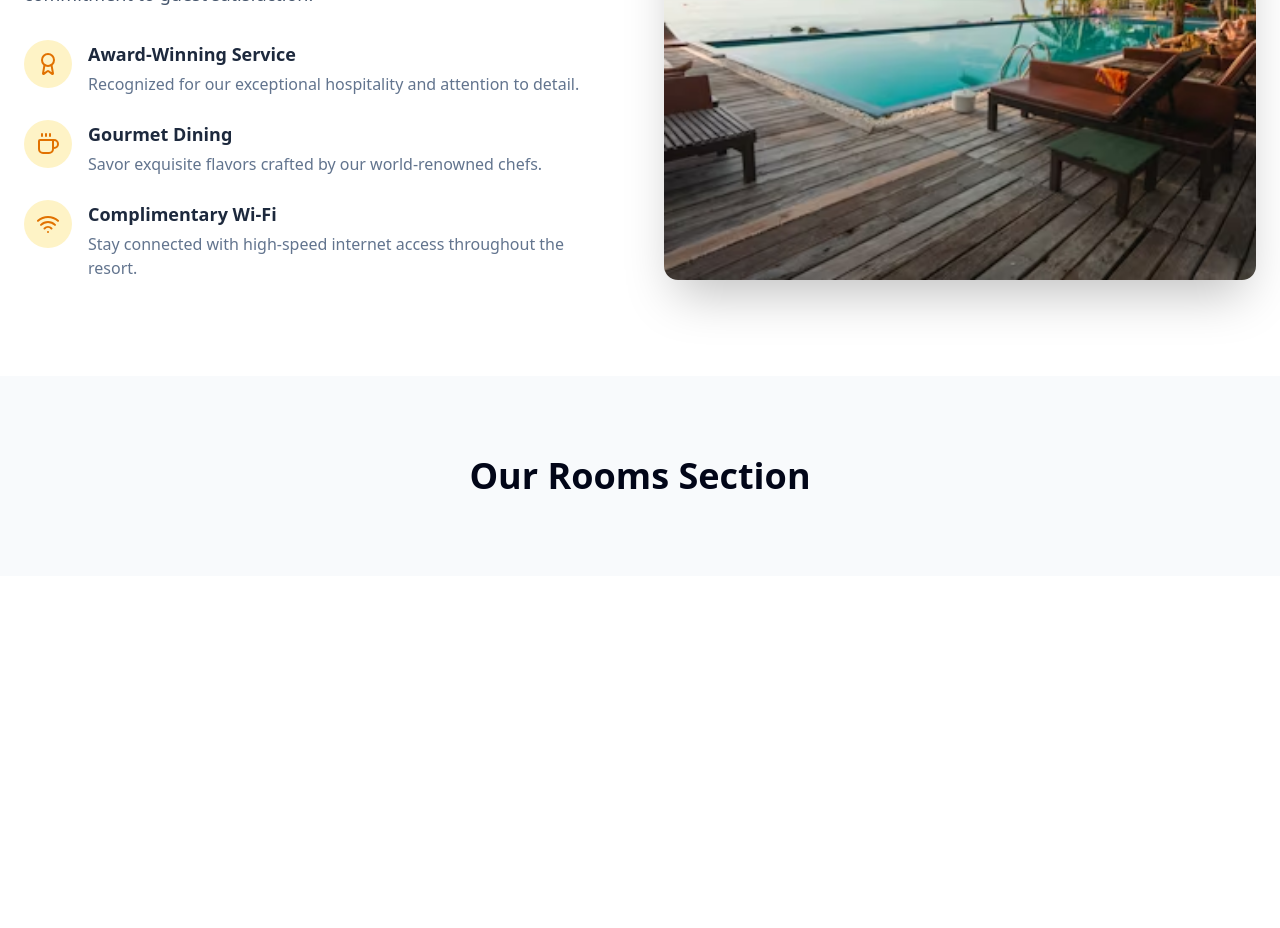
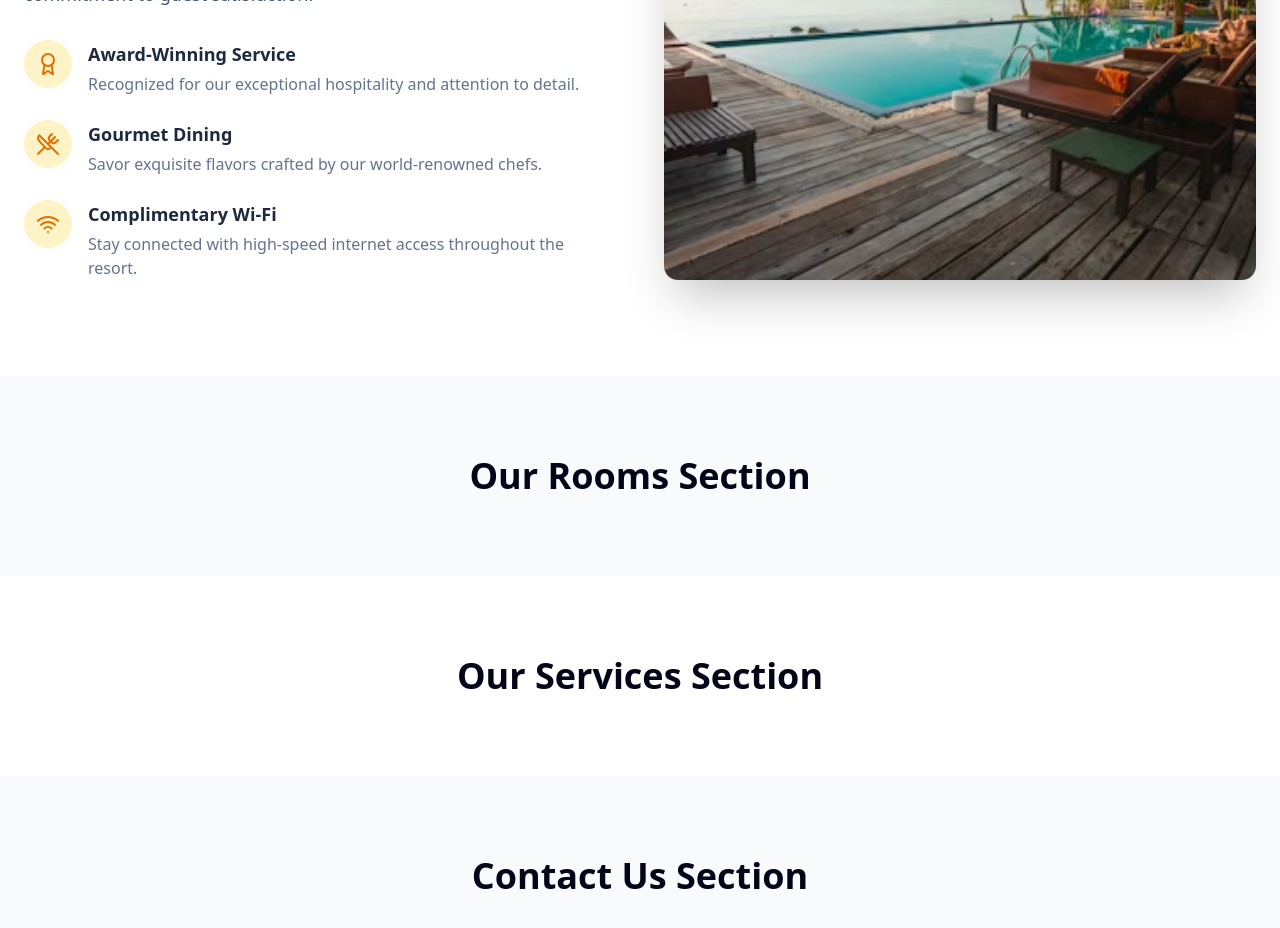
Before and after one commit to ulukayalperen7/hotel-reservation-system, a Next.js app: page / in a window 1280 px wide. Shown: the part 1180-2108 px from the top of the page. Before the commit the page ends 1756 px from the top, so only its background shows below. Built offline with nearby package versions, Linux system fonts and the light colour scheme.

Commit message:
refactor: convert all components to use central hotel.config.ts

```diff
--- /dev/null
+++ b/hotel.config.ts
@@ -0,0 +1,81 @@
+// This file acts as the single source of truth for all hotel-specific data.
+// To configure the site for a different hotel, you would primarily edit this file.
+
+import { Award, Coffee, Wifi, Waves, Wind, UtensilsCrossed } from 'lucide-react';
+
+export const hotelConfig = {
+    // General information about the hotel
+    name: "Talya Hotel",
+    contact: {
+        phone: "1-888-123-4567",
+        email: "contact@talya.com"
+    },
+    socialLinks: {
+        instagram: "#",
+        twitter: "#",
+        linkedin: "#"
+    },
+
+    // Data for the hero slider on the homepage
+    heroSlides: [
+        { src: '/hero-1.jpg', title: 'Unforgettable Stays, Unbeatable Prices' },
+        { src: '/hero-2.jpg', title: 'Your Private Paradise Awaits' },
+        { src: '/hero-3.jpg', title: 'Experience Culinary Excellence' },
+    ],
+
+    // Data for the "About Us" section
+    aboutSection: {
+        tagline: "A Legacy of Luxury",
+        title: "Welcome to Talya Hotel Resort & Spa",
+        description: "Discover a world where modern luxury and blissful comfort converge. Located in a prime spot, Talya Hotel offers an unparalleled experience with its sophisticated design, world-class amenities, and a deep commitment to guest satisfaction.",
+        image: "/about-image.jpg"
+    },
+
+    // A list of available rooms. If a hotel has no Deluxe room, you just remove it from this array.
+    rooms: [
+        {
+            id: 'single',
+            name: "Single Room",
+            price: 89,
+            image: "/rooms/single.jpg", // Placeholder - you'll need to add this image to /public/rooms/
+            description: "Perfect for the solo traveler, offering comfort and style in a compact space."
+        },
+        {
+            id: 'double',
+            name: "Double Room",
+            price: 129,
+            image: "/rooms/double.jpg", // Placeholder
+            description: "Spacious and elegant, ideal for couples seeking a memorable getaway."
+        },
+        {
+            id: 'deluxe',
+            name: "Deluxe Suite",
+            price: 189,
+            image: "/rooms/deluxe.jpg", // Placeholder
+            description: "The pinnacle of luxury with stunning views and premium amenities for an exclusive stay."
+        }
+    ],
+
+    // A list of features or amenities. If a hotel doesn't offer one, remove it from the array.
+    // The icon is the actual component from lucide-react, making it very dynamic.
+    features: [
+       {
+            id: 'service',
+            icon: Award,
+            title: "Award-Winning Service",
+            description: "Recognized for our exceptional hospitality and attention to detail."
+        },
+        {
+            id: 'dining',
+            icon: UtensilsCrossed,
+            title: "Gourmet Dining",
+            description: "Savor exquisite flavors crafted by our world-renowned chefs."
+        },
+        {
+            id: 'wifi',
+            icon: Wifi,
+            title: "Complimentary Wi-Fi",
+            description: "Stay connected with high-speed internet access throughout the resort."
+        }
+    ],
+};
--- a/src/app/page.tsx
+++ b/src/app/page.tsx
@@ -1,40 +1,33 @@
+// File: app/page.tsx
+
 "use client";
 
 import { useState, useEffect } from 'react';
 import Header from '@/components/layout/Header';
 import BookingForm from '@/components/sections/BookingForm';
-import AboutSection from '@/components/sections/AboutSection'; // <-- The new section component is imported.
+import AboutSection from '@/components/sections/AboutSection';
 import { ChevronLeft, ChevronRight } from 'lucide-react';
+import { hotelConfig } from '../../hotel.config';
 
-// This array holds the data for our hero slider.
-// IMPORTANT: Make sure the image paths match the files in your /public folder.
-const slides = [
-  { src: '/hero-1.jpg', title: 'Unforgettable Stays, Unbeatable Prices' },
-  { src: '/hero-2.jpg', title: 'Your Private Paradise Awaits' },
-  { src: '/hero-3.jpg', title: 'Experience Culinary Excellence' },
-];
+// The 'slides' constant is now removed, as we will use hotelConfig.heroSlides directly.
 
 export default function Home() {
-  // State to keep track of the currently active slide index.
   const [currentIndex, setCurrentIndex] = useState(0);
 
-  // Functions to handle manual navigation.
   const goToPrevious = () => {
     const isFirstSlide = currentIndex === 0;
-    const newIndex = isFirstSlide ? slides.length - 1 : currentIndex - 1;
+    const newIndex = isFirstSlide ? hotelConfig.heroSlides.length - 1 : currentIndex - 1;
     setCurrentIndex(newIndex);
   };
 
   const goToNext = () => {
-    const isLastSlide = currentIndex === slides.length - 1;
+    const isLastSlide = currentIndex === hotelConfig.heroSlides.length - 1;
     const newIndex = isLastSlide ? 0 : currentIndex + 1;
     setCurrentIndex(newIndex);
   };
 
-  // This effect sets up an interval to automatically switch slides.
   useEffect(() => {
-    const timer = setInterval(goToNext, 5000); // Changes slide every 5 seconds
-    // This cleanup function clears the interval when the component is unmounted.
+    const timer = setInterval(goToNext, 5000);
     return () => clearInterval(timer);
   }, [currentIndex]);
 
@@ -43,9 +36,9 @@ export default function Home() {
     <>
       <Header />
       <section className="relative h-screen w-full">
-        {/* Background Image Container. It holds all slide images. */}
         <div className="absolute inset-0 w-full h-full">
-          {slides.map((slide, index) => (
+          {/* Now mapping over hotelConfig.heroSlides */}
+          {hotelConfig.heroSlides.map((slide, index) => (
             <div
               key={slide.src}
               className={`absolute inset-0 bg-cover bg-center transition-opacity duration-1000 ease-in-out ${
@@ -56,27 +49,21 @@ export default function Home() {
           ))}
         </div>
 
-        {/* This overlay adds a dark gradient from the bottom to make text more readable. */}
         <div className="absolute inset-0 bg-gradient-to-t from-black/70 via-black/40 to-transparent" />
 
-        {/* Slider Navigation Arrows */}
         <div className="absolute top-1/2 left-4 right-4 z-20 flex -translate-y-1/2 justify-between">
-          <button onClick={goToPrevious} className="p-2 text-white bg-black/30 rounded-full hover:bg-black/50 transition-all">
-            <ChevronLeft size={32} />
-          </button>
-          <button onClick={goToNext} className="p-2 text-white bg-black/30 rounded-full hover:bg-black/50 transition-all">
-            <ChevronRight size={32} />
-          </button>
+          <button onClick={goToPrevious} className="p-2 text-white bg-black/30 rounded-full hover:bg-black/50 transition-all"><ChevronLeft size={32} /></button>
+          <button onClick={goToNext} className="p-2 text-white bg-black/30 rounded-full hover:bg-black/50 transition-all"><ChevronRight size={32} /></button>
         </div>
 
-        {/* Main Content Area (Title and Form) */}
         <div className="relative z-10 h-full flex flex-col justify-end items-center p-4 sm:p-8 md:p-12">
           <div className="text-center w-full max-w-4xl">
               <h1
                 className="text-4xl md:text-5xl lg:text-6xl font-extrabold text-white mb-6"
                 style={{ textShadow: '2px 2px 8px rgba(0,0,0,0.7)' }}
               >
-                {slides[currentIndex].title}
+                {/* Now showing title from the dynamic slide data */}
+                {hotelConfig.heroSlides[currentIndex].title}
               </h1>
           </div>
           <div className="w-full mt-2">
@@ -85,12 +72,20 @@ export default function Home() {
         </div>
       </section>
 
-      {/* The old placeholder is now replaced with our new component. */}
       <AboutSection />
 
-      {/* Placeholder for the next section, 'Our Rooms'. */}
       <section id="rooms" className="py-20 bg-slate-50 text-center">
         <h2 className="text-4xl font-bold">Our Rooms Section</h2>
+      </section>
+
+      {/* We added 'Services' to the header, so let's add a placeholder for it. */}
+      <section id="services" className="py-20 bg-white text-center">
+        <h2 className="text-4xl font-bold">Our Services Section</h2>
+      </section>
+
+      {/* A placeholder for the Contact section. */}
+      <section id="contact" className="py-20 bg-slate-50 text-center">
+        <h2 className="text-4xl font-bold">Contact Us Section</h2>
       </section>
     </>
   );
--- a/src/components/sections/AboutSection.tsx
+++ b/src/components/sections/AboutSection.tsx
@@ -1,60 +1,46 @@
+
 import Image from 'next/image';
-import { Button } from '@/components/ui/button';
-import { Award, Coffee, Wifi } from 'lucide-react';
-
-// This is a reusable component for displaying features.
-const FeatureItem = ({ icon, title, children }: { icon: React.ReactNode, title: string, children: React.ReactNode }) => (
-    <div className="flex items-start space-x-4">
-        <div className="bg-amber-100 text-amber-600 p-3 rounded-full">
-            {icon}
-        </div>
-        <div>
-            <h4 className="text-lg font-semibold text-slate-800">{title}</h4>
-            <p className="text-slate-500 mt-1">{children}</p>
-        </div>
-    </div>
-);
-
+import { hotelConfig } from '../../../hotel.config';
 
 export default function AboutSection() {
     return (
-        // The 'id' allows the header links to scroll to this section.
         <section id="about" className="bg-white py-16 sm:py-24">
             <div className="container mx-auto px-6">
-                {/* A grid system for the two-column layout. It stacks on small screens. */}
                 <div className="grid md:grid-cols-2 gap-12 items-center">
 
-                    {/* Left Column: Text Content */}
+                    {/* Left Column: Text Content - All data is now from hotelConfig */}
                     <div className="text-left">
                         <h3 className="text-sm font-bold tracking-widest text-amber-500 uppercase">
-                            A Legacy of Luxury
+                            {hotelConfig.aboutSection.tagline}
                         </h3>
                         <h2 className="mt-4 text-4xl sm:text-5xl font-extrabold text-slate-900 leading-tight">
-                            Welcome to Talya Hotel Resort & Spa
+                            {hotelConfig.aboutSection.title}
                         </h2>
                         <p className="mt-6 text-lg text-slate-600">
-                            Discover a world where modern luxury and blissful comfort converge. Located in a prime spot, Talya Hotel offers an unparalleled experience with its sophisticated design, world-class amenities, and a deep commitment to guest satisfaction.
+                            {hotelConfig.aboutSection.description}
                         </p>
 
-                        {/* Features List */}
+                        {/* Features List - Dynamically generated from hotelConfig.features */}
                         <div className="mt-8 space-y-6">
-                            <FeatureItem icon={<Award size={24} />} title="Award-Winning Service">
-                                Recognized for our exceptional hospitality and attention to detail.
-                            </FeatureItem>
-                            <FeatureItem icon={<Coffee size={24} />} title="Gourmet Dining">
-                                Savor exquisite flavors crafted by our world-renowned chefs.
-                            </FeatureItem>
-                            <FeatureItem icon={<Wifi size={24} />} title="Complimentary Wi-Fi">
-                                Stay connected with high-speed internet access throughout the resort.
-                            </FeatureItem>
+                            {hotelConfig.features.map((feature) => (
+                                <div key={feature.id} className="flex items-start space-x-4">
+                                    <div className="bg-amber-100 text-amber-600 p-3 rounded-full">
+                                        {/* Renders the icon component directly from the config file */}
+                                        <feature.icon size={24} />
+                                    </div>
+                                    <div>
+                                        <h4 className="text-lg font-semibold text-slate-800">{feature.title}</h4>
+                                        <p className="text-slate-500 mt-1">{feature.description}</p>
+                                    </div>
+                                </div>
+                            ))}
                         </div>
                     </div>
 
-                    {/* Right Column: Image */}
+                    {/* Right Column: Image - Image source is from hotelConfig */}
                     <div className="relative h-96 md:h-full w-full">
-                        {/* The Next.js Image component provides automatic image optimization. */}
                         <Image
-                            src="/about-image.jpg" // IMPORTANT: This file must be in the /public folder.
+                            src={hotelConfig.aboutSection.image}
                             alt="Luxury hotel lobby with elegant decor"
                             layout="fill"
                             objectFit="cover"
```
Also changed, not shown: src/components/layout/Header.tsx (+21 -32 lines).
